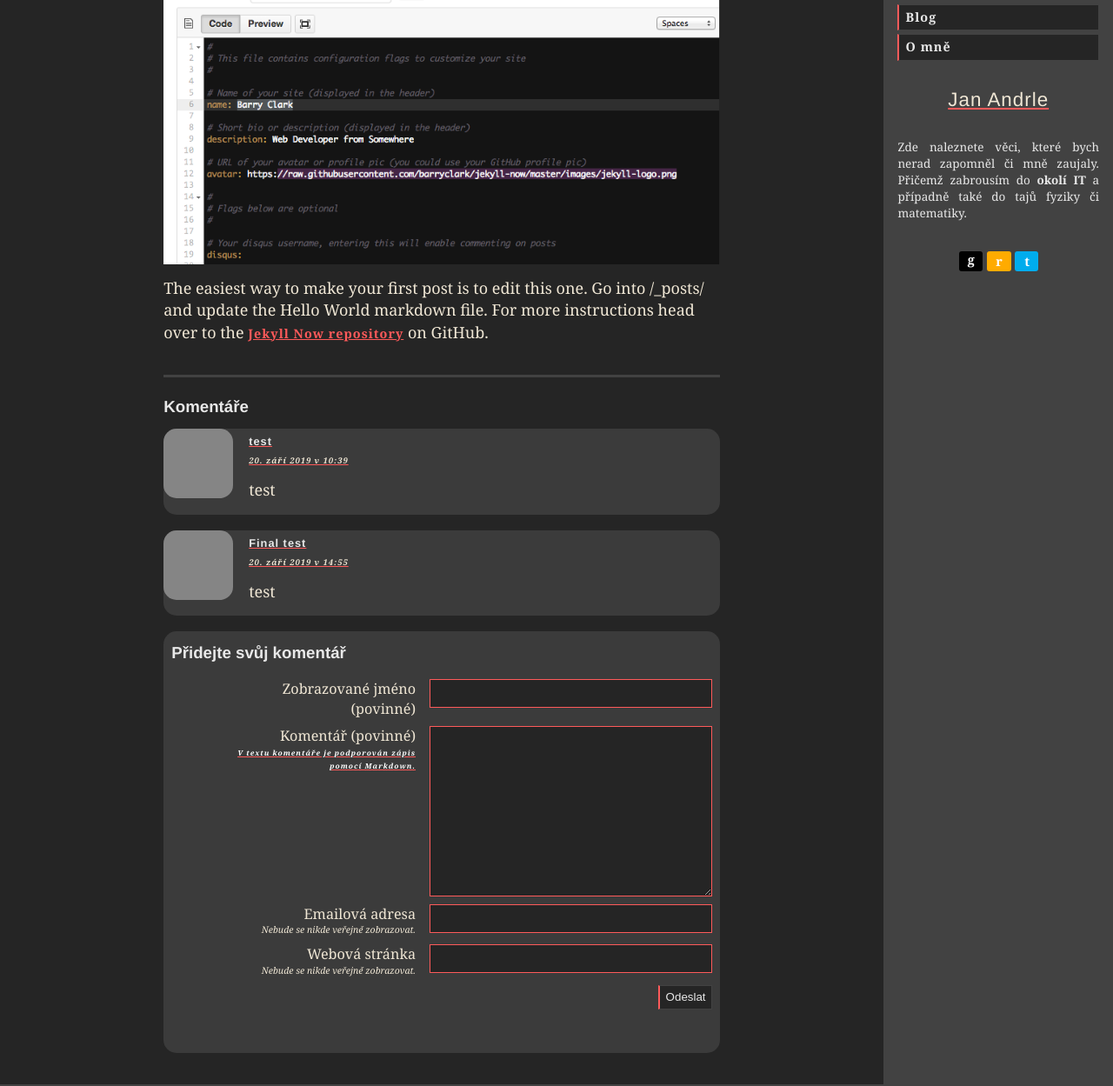
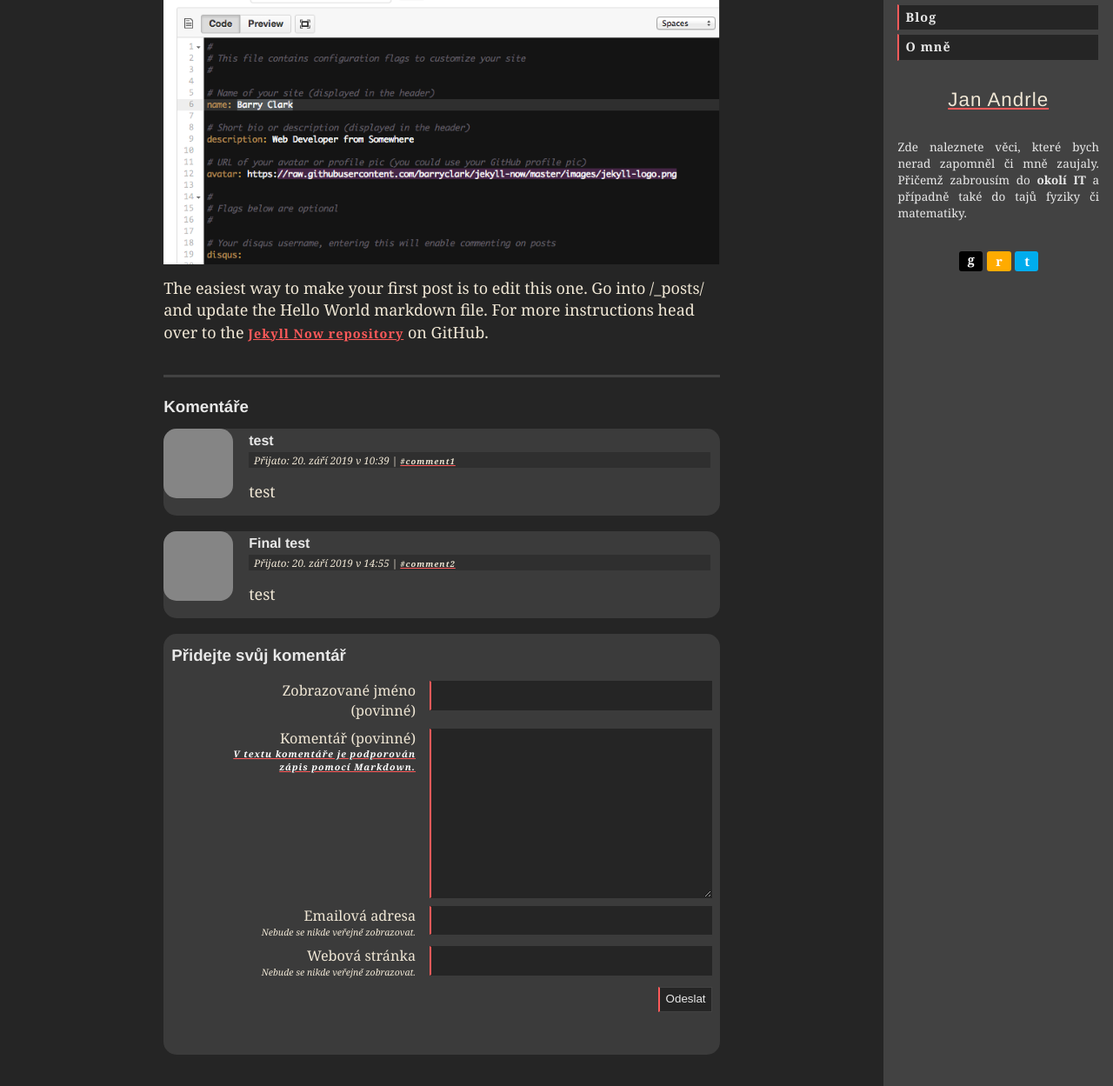
Before and after one commit to jaandrle/jaandrle.github.io, a Jekyll site: the page built from _posts/2019-9-19-Hello-World.md, in a window 1280 px wide, cut to the strip 252-1501 px from the top of the page. Shown: the whole strip at 87% size. Built offline with Jekyll 4.4.1, drawn with Linux system fonts in a browser that asks for light colours; grey boxes are pictures that could not be loaded.

Commit message:
Komentáře - hl. styly

```diff
--- a/_includes/staticman-comment.html
+++ b/_includes/staticman-comment.html
@@ -4,18 +4,18 @@
   </div>
   <div class="comment__content-wrapper">
     <h4 class="comment__author" itemprop="author" itemscope itemtype="https://schema.org/Person">
-      {% unless include.url == blank %}
-        <span itemprop="name"><a rel="external nofollow" itemprop="url" href="{{ include.url }}">{{ include.name }}</a></span>
-      {% else %}
-        <span itemprop="name">{{ include.name }}</span>
+      <span itemprop="name">{{ include.name }}</span>
+      {% unless include.url == '' %}
+        (<a rel="external nofollow" itemprop="url" href="{{ include.url }}">web</a>)
       {% endunless %}
     </h4>
-    <p class="comment__date">
+    <p class="comment__info">
+      Přijato:
       {% if include.date %}
-        {% if include.index %}<a href="#comment{{ include.index }}" itemprop="url">{% endif %}
         <time datetime="{{ include.date | date_to_xmlschema }}" itemprop="datePublished">{% include helpers_months.html date=include.date %}{{ include.date | date: " v %k:%M" }}</time>
-        {% if include.index %}</a>{% endif %}
       {% endif %}
+      {% if include.index && include.date %} | {% endif %}
+      {% if include.index %}<a href="#comment{{ include.index }}" itemprop="url">#comment{{ include.index }}</a>{% endif %}
     </p>
     <div itemprop="text">{{ include.message | markdownify }}</div>
   </div>
--- a/_sass/_comments.scss
+++ b/_sass/_comments.scss
@@ -13,16 +13,18 @@
         margin-left: 1em;
     }
 
-    &__date {
-        margin: 0;
+    &__info {
+        margin: 0 1em 0 0;
         font-size: .65em;
-        padding: 0;
+        padding: .1em .5em 0 .5em;
         font-style: italic;
+        background: rgba(0,0,0,.2);
+        width: initial;
     }
     &__author {
         margin: 0;
     }
-    &__date, &__author {
+    &__info, &__author {
       a {
             color: inherit;
             &:hover{
@@ -41,6 +43,9 @@
     &-form {
         margin: .5em 0 2em 0;
         padding: 0 0 0 3em;
+        @include mobile {
+            padding: 0;
+        }
     }
     .form-group {
         display: flex;
@@ -62,20 +67,25 @@ div.page__comments-form{
         flex: 1;
         max-width: 30rem;
         min-width: 12rem;
-        border: 1px solid $blue;
+        border: 1px solid transparent;
+        border-left: 2px solid $blue;
+        padding: .5em;
         background: $white;
         color: white;
+        &:focus {
+            border-color: $blue;
+        }
     }
     input {
         height: 2.5em;
     }
-    textarea {
-        padding: .5em;
+    button {
+        &:focus {
+            outline: 1px solid $blue;
+        }
     }
 }
 .help-block a{
+    font-size: 1em;
     color: white;
-    &:hover{
-        color: $blue;
-    }
 }
```
